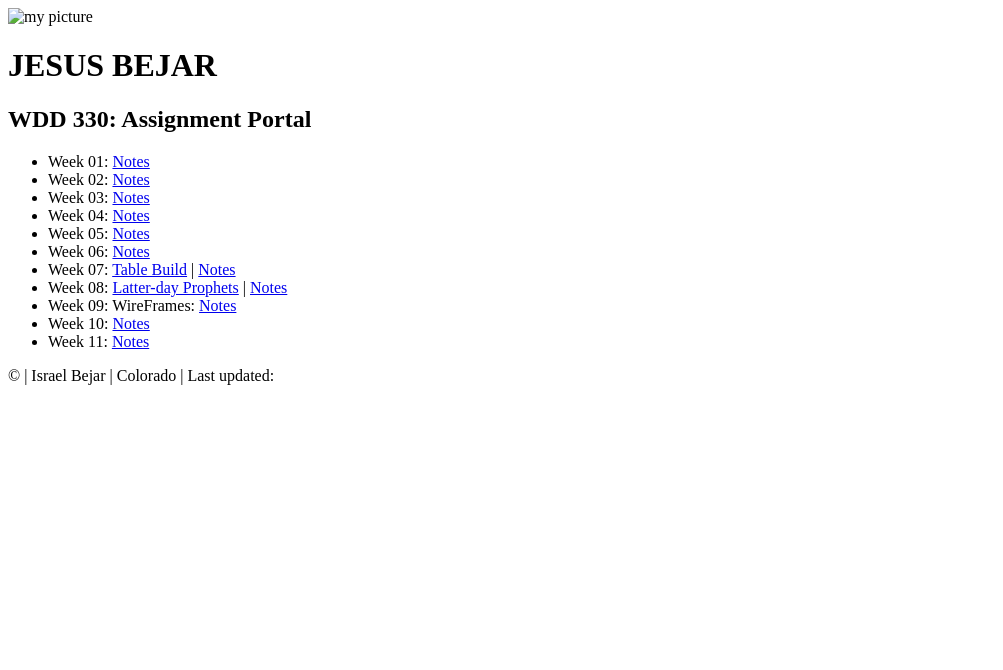
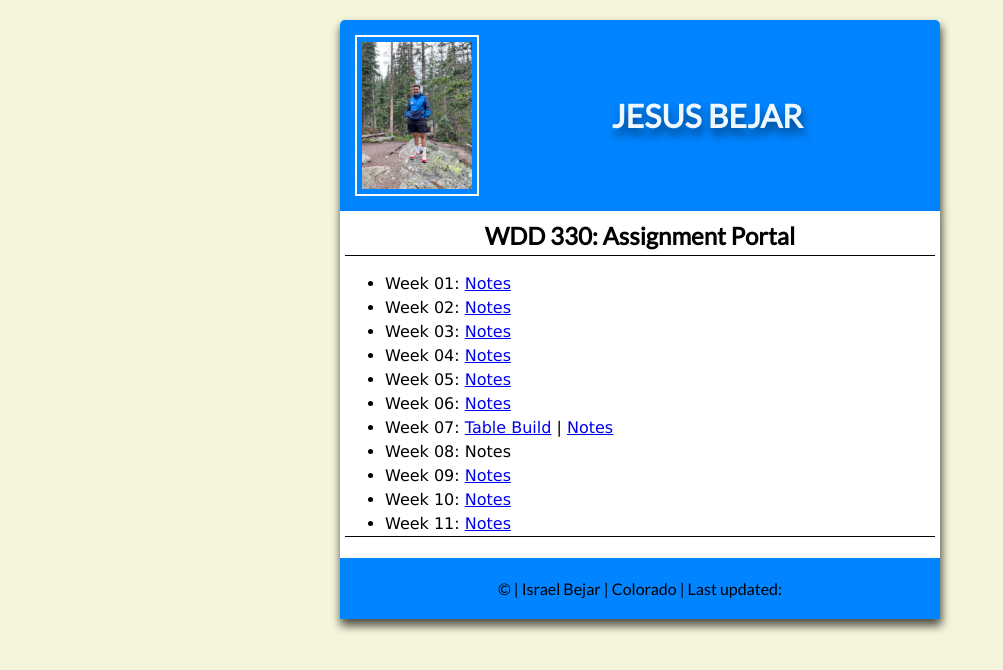
Before and after one commit to JesusBejar/WDD330, a plain HTML site: page HOMEPORTAL/HomePortal.html in a window 1280 px wide. Shown: the whole page, without its empty margins (0-1003 px from the left). Drawn offline with Linux system fonts and the light colour scheme; a script that the page names is missing.

Commit message:
added img of me & scripts folder

```diff
--- a/HOMEPORTAL/HomePortal.html
+++ b/HOMEPORTAL/HomePortal.html
@@ -14,14 +14,14 @@
     <link
         href="https://fonts.googleapis.com/css2?family=Bebas+Neue&family=Lato&family=Nunito+Sans:wght@300&display=swap"
         rel="stylesheet">
-    <link rel="stylesheet" href="styles/small.css">
-    <link rel="stylesheet" href="styles/medium.css">
+    <link rel="stylesheet" href="styles/S.css">
+    <link rel="stylesheet" href="styles/M.css">
 
 </head>
 <body>
     <header>
 
-        <img id="image" src="images/my_picture.jpg" alt="my picture">
+        <img id="image" src="imgs/ME.JPG" alt="my picture">
         <h1>JESUS BEJAR</h1>
     </header>
     <main>
@@ -36,8 +36,8 @@
             <li> Week 05: <a href="chamber/index.html" target="_blank">Notes</a></li>
             <li> Week 06: <a href="week07/lazyload.html" target="_blank">Notes</a></li>
             <li> Week 07: <a href="week08/tablebuild.html">Table Build</a> | <a href="chamber/join.html">Notes</a></li>
-            <li> Week 08: <a href="week09/prophets.html">Latter-day Prophets</a> | <a href="chamber/directory1.html">Notes</a></li>
-            <li> Week 09: WireFrames: <a href="https://wireframe.cc/Vjk3Xh" target="_blank">Notes</a></li>
+            <li> Week 08: <a href="week09/prophets.html"></a>Notes</a></li>
+            <li> Week 09: <a href="https://wireframe.cc/Vjk3Xh" target="_blank">Notes</a></li>
             <li> Week 10: <a href="week10/weather-api.html" target="_blank">Notes</a></li>
             <li> Week 11: <a href="chamber/index.html">Notes</a></li>
 
```
Also changed, not shown: HOMEPORTAL/imgs/ME.JPG (added), HOMEPORTAL/scripts/date.js (added).
